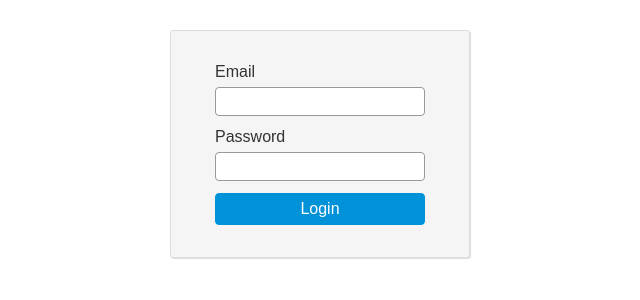
After one commit to 10040818/dts.vsga, a PHP site: the page made by Pertemuan 7/login/login.php in a window 1280 px wide. The commit adds this page. Shown: the top 300 px of the page, without its empty margins (320-960 px from the left). Run offline with PHP 8.4, Linux system fonts and the light colour scheme.

Commit message:
Tambah tugas

```diff
--- a/Pertemuan 7/login js/login.css
+++ b/Pertemuan 7/login/login.css
@@ -11,12 +11,12 @@ body {
 
 .container {
     margin: 30px auto;
-    padding: 32px;
+    padding: 32px 44px;
     margin-bottom: 30px;
     background: #f5f5f5;
     border: 1px solid #ddd;
     border-radius: 3px;
-    box-shadow: 1px 1px 1px 1px;
+    box-shadow: 1px 1px 1px #ddd;
     width: 300px;
     background: #f5f5f5;
 }
--- /dev/null
+++ b/Pertemuan 7/login/login.php
@@ -0,0 +1,33 @@
+<!DOCTYPE html>
+<html lang="en">
+
+<head>
+    <meta charset="UTF-8">
+    <meta name="viewport" content="width=device-width, initial-scale=1.0">
+    <title>Contoh Bootstrap</title>
+    <link rel="stylesheet" href="login.css">
+</head>
+
+<body>
+    <div class="container">
+        <form action="" class="form">
+            <div class="error" style="display: none;"></div>
+
+            <div class="input-field">
+                <label for="email">Email</label>
+                <input type="text" id="email">
+            </div>
+
+            <div class="input-field">
+                <label for="password">Password</label>
+                <input type="password" id="password">
+            </div>
+
+            <input type="submit" value="Login">
+        </form>
+    </div>
+
+    <script src="login.js"></script>
+</body>
+
+</html>
```
Also changed, not shown: Pertemuan 7/login/login.html (added, +33 -0 lines), Pertemuan 7/order form/order_form.js (+30 -1 lines), Pertemuan 7/login.php (renamed from Pertemuan 7/login js/login.php), Pertemuan 7/login/login.js (renamed from Pertemuan 7/login js/login.js).
